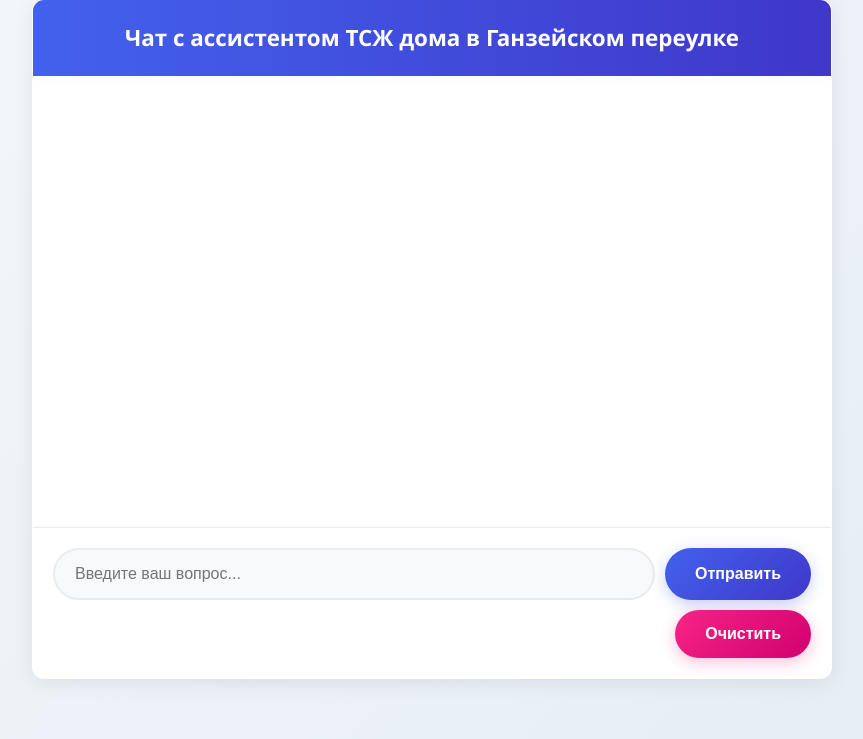
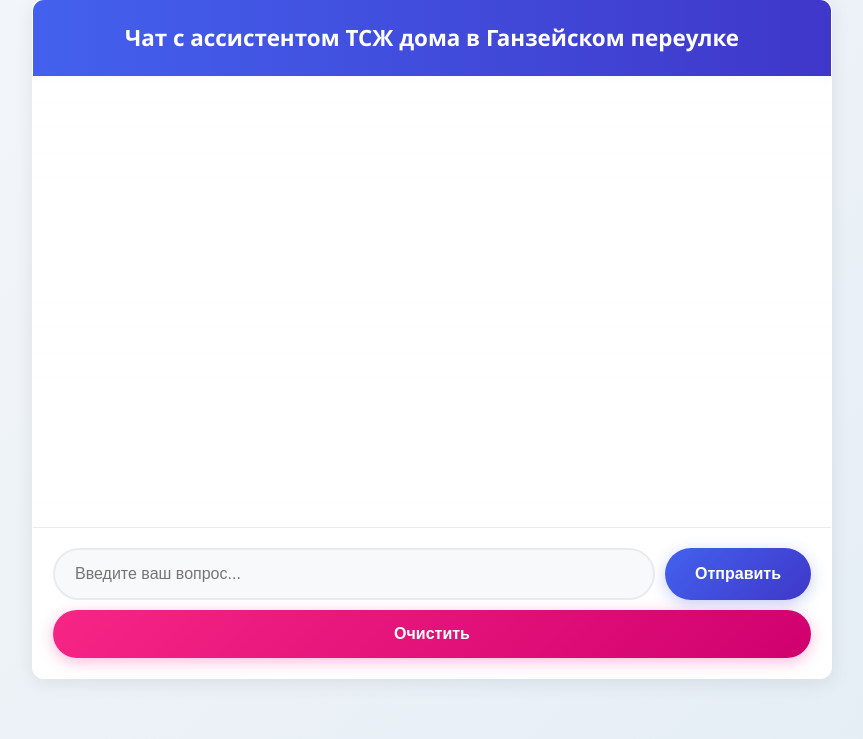
Before and after one commit to proftwist/tsz-assistant, a Flask app: page / in a window 1280 px wide. Shown: the part 61-800 px from the top of the page, without its empty margins (208-1071 px from the left). Run offline with Flask 3, Linux system fonts and the light colour scheme; data that the repository does not hold is empty; parts of the project's set-up code (start-up, migrations or seed data) failed here and were passed over.

Commit message:
Изменение стилей кнопки очистки истории сообщений
- Кнопка очистки теперь располагается под кнопкой отправки сообщения
- Кнопка очистки имеет ту же ширину, что и кнопка отправки
- Обновлены стили контейнера .chat-input-container для вертикального расположения элементов
- Обновлены стили кнопки #clear-history-btn для соответствия дизайну кнопки отправки

```diff
--- a/static/style.css
+++ b/static/style.css
@@ -185,6 +185,9 @@ body {
     padding: 20px;                  /* Внутренние отступы */
     background: white;              /* Белый фон */
     border-top: 1px solid var(--light-gray);  /* Верхняя граница */
+    display: flex;                  /* Flexbox для вертикального расположения */
+    flex-direction: column;         /* Вертикальное расположение элементов */
+    gap: 10px;                      /* Расстояние между элементами */
 }
 
 /*
@@ -285,9 +288,10 @@ body {
     display: flex;                  /* Flexbox для центрирования текста */
     align-items: center;            /* Вертикальное центрирование */
     gap: 8px;                       /* Расстояние между элементами внутри кнопки */
-    margin-top: 10px;               /* Отступ сверху */
-    margin-left: auto;              /* Выравнивание по правому краю */
-    width: fit-content;             /* Ширина по содержимому */
+    margin-top: 0;                  /* Убираем отступ сверху */
+    margin-left: 0;                 /* Выравнивание по левому краю */
+    width: 100%;                    /* Полная ширина контейнера */
+    justify-content: center;        /* Центрирование текста в кнопке */
 }
 
 /*
```
